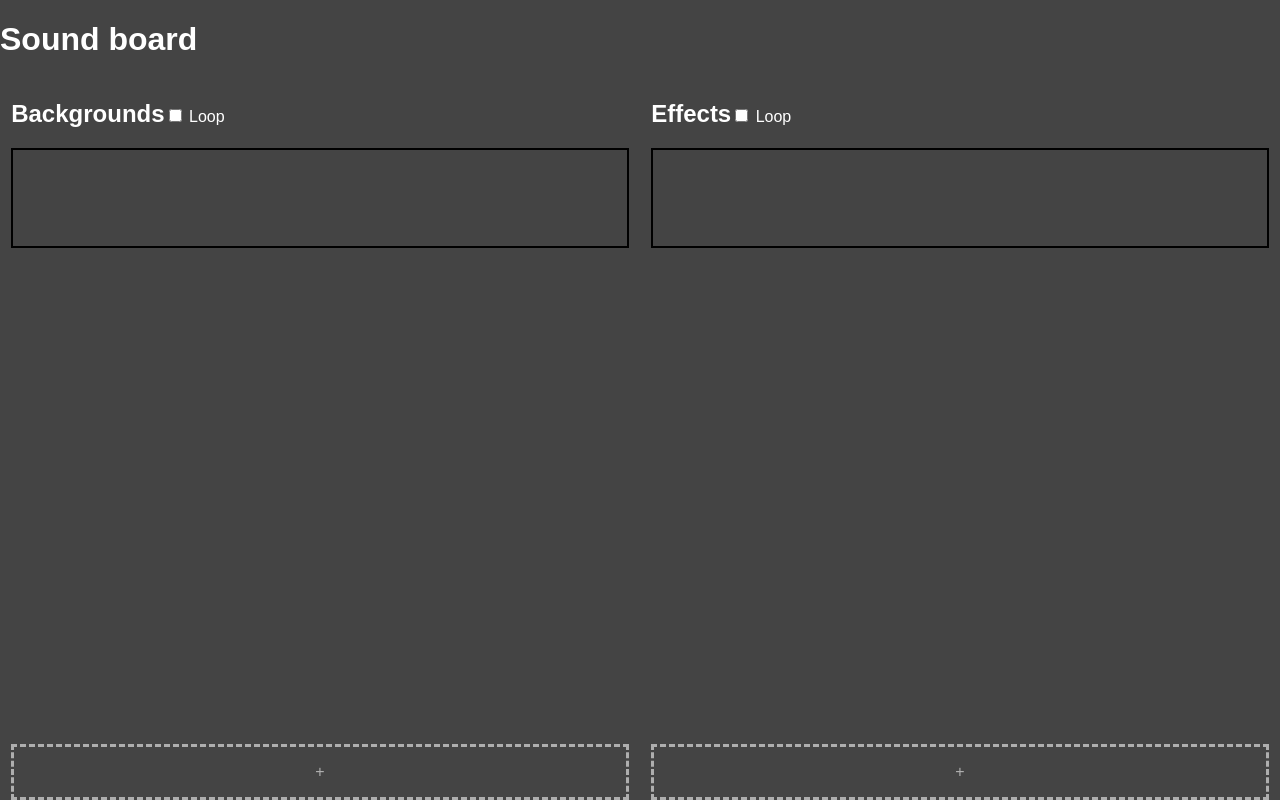
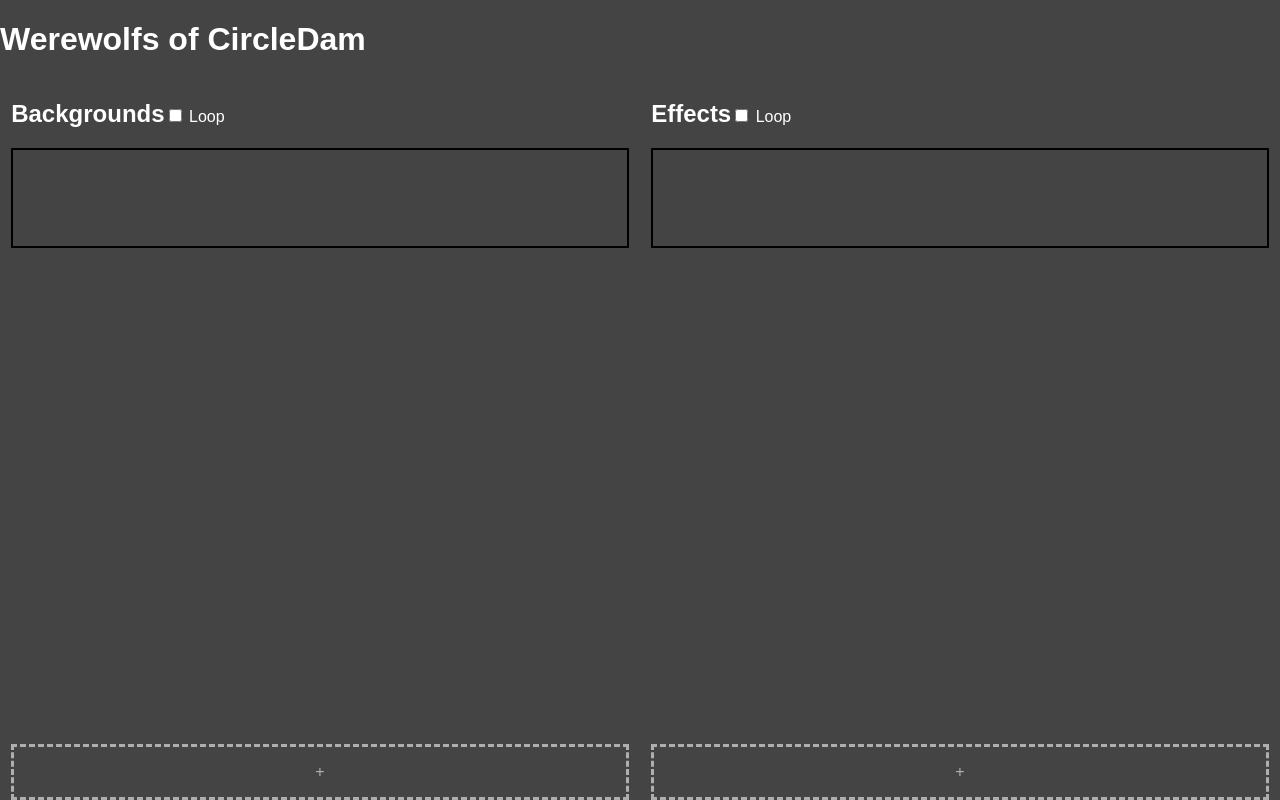
Before and after one commit to mkruitz/html5-soundboard, a plain HTML site: page index.html in a window 1280 px wide. Drawn offline with Linux system fonts and the light colour scheme.

Commit message:
Changed title of soundboard

```diff
--- a/index.html
+++ b/index.html
@@ -9,7 +9,7 @@
     <script src="main.js"></script>
 </head>
 <body>
-<h1>Sound board</h1>
+<h1>Werewolfs of CircleDam</h1>
 <div class="channels" style="height: calc(100vh - 5rem);">
     <!--
     <div class="channel">
```
